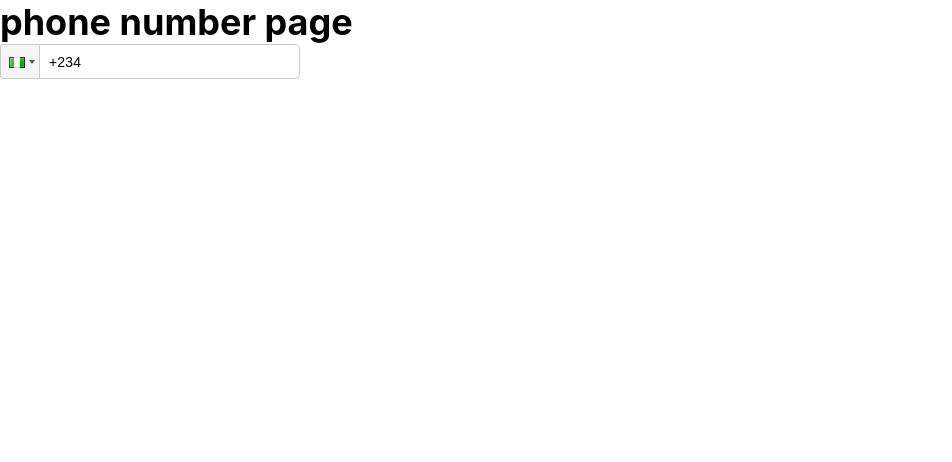
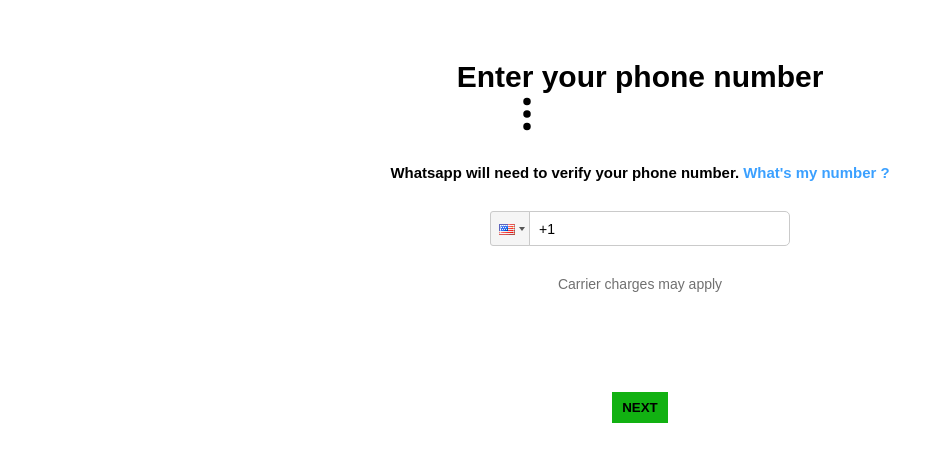
Before and after one commit to JUSTTNZ/Whatsapp__clone, a React (Create React App) app: page /number_auth in a window 1280 px wide. Shown: the top 462 px of the page, without its empty margins (0-952 px from the left). Built offline with nearby package versions, Linux system fonts and the light colour scheme.

Commit message:
wednesday 15th , updated the numberAuth page

```diff
--- a/package.json
+++ b/package.json
@@ -8,6 +8,7 @@
     "@testing-library/user-event": "^13.5.0",
     "react": "^18.3.1",
     "react-dom": "^18.3.1",
+    "react-icons": "^5.2.1",
     "react-phone-input-2": "^2.15.1",
     "react-router-dom": "^6.23.1",
     "react-scripts": "5.0.1",
--- a/src/App.js
+++ b/src/App.js
@@ -1,4 +1,3 @@
-import React, {useState} from 'react';
 import { BrowserRouter as Router, Routes, Route } from 'react-router-dom';
 import Signup from './profile/Signup';
 import NumberAuth from './profile/NumberAuth';
@@ -6,16 +5,11 @@
 import Privacy from './links/Privacy';
 import Terms from './links/Terms';
 import VerifyOtp from './profile/verify';
-// import Privacy from './links/Privacy.html'
-// import Terms from './links/Terms and Service..html'
 
 const App = () => {
 
-  const [numberauth, setNumberAuth] = useState(true);
   return (
     <div>
-{/*
-      <Signup /> */}
       <Router>
       <Routes>
         <Route path='/' element={<Signup /> } />
@@ -25,7 +19,7 @@
         <Route path='/verify-otp' element={<VerifyOtp />} />
       </Routes>
       </Router>
-          </div>
+    </div>
   );
 }
 
--- a/src/css/NumberAuth.css
+++ b/src/css/NumberAuth.css
@@ -0,0 +1,52 @@
+*{
+    margin: 0;
+    padding: 0;
+    box-sizing: border-box;
+    font-family: sans-serif;
+}
+
+a{
+    color: rgb(59, 160, 255);
+}
+
+p {
+    font-size: 14px;
+    color: #707070;
+}
+
+.main-container {
+    display: flex;
+    flex-direction: column;
+    margin-top: 60px;
+    gap: 30px;
+    text-align: center;
+    align-items: center;
+}
+.number-option h1{
+    display: flex;
+    text-align: center;
+    font-size: 2rem;
+}
+
+.number-option h1 {
+    font-size: 30px;
+}
+
+.dots-option {
+    font-size: 40px;
+    display: flex;
+    align-items: center;
+    padding-left: 50px;
+}
+
+.phone-input{
+    border: green;
+}
+
+.next-button {
+    font-weight: 600;
+    border: none;
+    padding: 8px 10px;
+    background-color: rgb(18, 177, 18);
+    margin-top: 70px;
+}
--- a/src/css/Signup.css
+++ b/src/css/Signup.css
@@ -42,13 +42,14 @@
     padding-bottom: 30px;
 }
 
-.links1 .agree-continue-link a {
+.links1 .agree-continue-link button {
     color: #000;
     font-weight: 500;
     background-color: #08833d;
     padding: 7px 15px;
     border-radius: 3px;
     transition: transform 0.3s, box-shadow 0.2s;
+    border: none;
 }
 .links1 .agree-continue-link:hover {
     transform: translateY(3px);
--- a/src/profile/NumberAuth.jsx
+++ b/src/profile/NumberAuth.jsx
@@ -1,18 +1,33 @@
 import React from 'react'
 import '../css/NumberAuth.css'
-// import Signup from '../Signup'
-import PhoneInput from 'react-phone-input-2' //
+import PhoneInput from 'react-phone-input-2'
 import 'react-phone-input-2/lib/style.css'  //import the react-phone-input css
+// import { IconContext } from 'react-icons';
+import { BsThreeDotsVertical } from 'react-icons/bs';
 
 const NumberAuth = () => {
   return (
-    <div>
-   <h1>phone number page</h1>
-<PhoneInput
-  country={'ng'}
-  // value={}
-  // onChange={}
-/>
+    <div className='main-container'>
+     <div className='number-option'>
+       <h1>Enter your phone number </h1>
+      <div className='dots-option'>
+        <BsThreeDotsVertical/>
+      </div>
+     </div>
+       <h5>Whatsapp will need to verify your phone number. <a href='./'>What's my number ?</a>
+       </h5>
+     <div>
+       <div className='phone-input'>
+       <PhoneInput
+        country={'us'}
+        value={''}
+        onChange={(phone) => console.log(phone)}
+       />
+       </div>
+    </div>
+
+        <p>Carrier charges may apply</p>
+        <button className='next-button'>NEXT</button>
     </div>
   )
 }
--- a/src/profile/Signup.jsx
+++ b/src/profile/Signup.jsx
@@ -1,9 +1,7 @@
 import React from 'react'
 import '../css/Signup.css'
-// import signupImage from '../../assets/signupBackground.png'
 import signupImage from '../assets/signupBackground.png'
-// i
-import { useNavigate } from 'react-router-dom/dist'
+import { useNavigate } from 'react-router-dom'
 
 const Signup = () => {
 
@@ -28,7 +26,6 @@
             <p>Read our <a href='./privacy'>Privacy Policy.</a>Tap "Agree and continue" to <br></br>accept the <a href='./terms'>Terms of Service.</a></p>
           </div>
           <div className='agree-continue-link'>
-            {/* <a href='./NumberAuth/NumberAuth.jsx'>AGREE AND CONTINUE onClick={()=> setNumberAuth(prev=>prev?false:true)}</a> */}
             <button onClick={agree}>AGREE AND CONTINUE</button>
           </div>
         </div>
```
Also changed, not shown: 2 other files (tests, documents, lock files or other folders).
